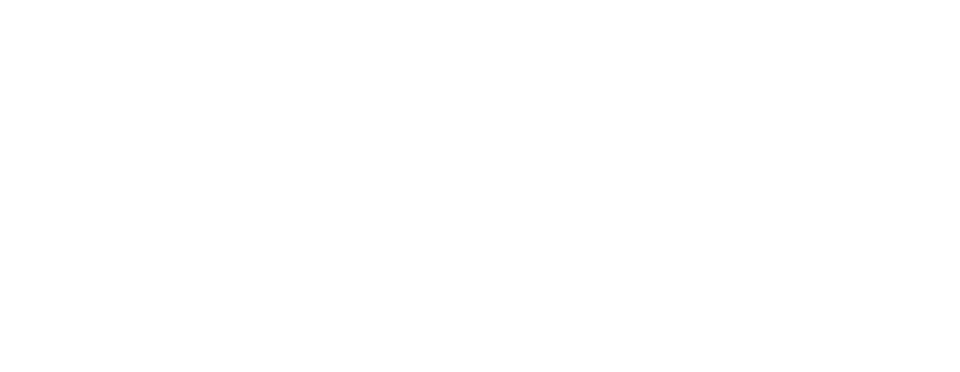
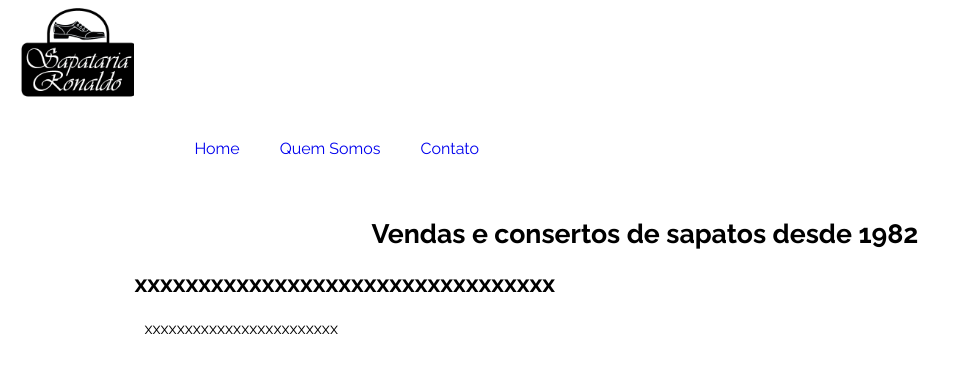
Before and after one commit to roberto7luna/sapataria-ronaldo, a plain HTML site: page index.html in a window 1280 px wide. Shown: the whole page, without its empty margins (0-960 px from the left). Drawn offline with Linux system fonts and the light colour scheme.

Commit message:
aula02maio

```diff
--- a/css/style.css
+++ b/css/style.css
@@ -0,0 +1,67 @@
+@import url('https://fonts.googleapis.com/css2?family=Raleway:wght@300;400;600;700&display=swap');
+
+body {
+  font-family: 'Raleway', sans-serif;
+}
+
+main {
+  margin: auto;
+  width: 80%;
+}
+
+
+.menu-navegacao {
+    width: 80%;
+    margin: auto;
+}
+
+
+
+.menu-navegacao ul {
+    display: flex;
+    justify-content: flex-start;
+    list-style: none;
+}
+
+.menu-navegacao li {
+    padding: 20px;
+}
+
+.menu-navegacao a {
+    text-decoration: none;
+}
+
+.titulo-pagina {
+    font-family: 'Raleway', sans-serif;
+    margin: 40px auto 10px;
+    padding-left: 10px;
+    width: 80%;
+    font-size: 48pt;
+    font-weight: 600;
+    color: SaddleBrown;
+
+}
+
+.subtitulo-pagina {
+  margin: 10px auto 10px;
+  padding-left: 10px;
+  width: 80%;
+  font-size: 20pt;
+  text-align: center;
+}
+
+.paragrafo-artigo {
+  font-size: 12pt;
+  margin: 10px 10px 10px 10px;
+  line-height: 1.4;
+}
+
+.banner{
+    width: 10%;
+    height: 200%;
+    object-fit: cover;
+    object-position: 5px 200%;
+
+
+
+}
--- a/index.html
+++ b/index.html
@@ -1,13 +1,45 @@
 <!DOCTYPE html>
-<html lang="pt-br">
+<html lang="pt-BR">
+
 <head>
     <meta charset="UTF-8">
     <meta http-equiv="X-UA-Compatible" content="IE=edge">
     <meta name="viewport" content="width=device-width, initial-scale=1.0">
     <link rel="stylesheet" href="css/style.css">
-    <title>Sapataria do ronaldo</title>
+    <link rel="shortcut icon" href="img/LogoSR.png" type="image/x-icon">
+
+    <title>Sapataria Ronaldo</title>
 </head>
+
 <body>
+    <header>
+        <img src="img/LogoSR.png" class="banner">
+
+
+        <nav class="menu-navegacao">
+            <ul>
+                <li><a href="index.html">Home</a></li>
+                <li><a href="quemsomos.html">Quem Somos</a></li>
+                <li><a href="contato.html">Contato</a></li>
+            </ul>
+        </nav>
+        <h1 class="titulo-pagina"></h1>
+        <h2 class="subtitulo-pagina"> Vendas e consertos de sapatos desde 1982</h2>
+    </header>
+
+    <main>
+
+        <article>
+
+            <h1 class="titulo-artigo">xxxxxxxxxxxxxxxxxxxxxxxxxxxxxxxxx</h1>
+
+            <p class="paragrafo-artigo">xxxxxxxxxxxxxxxxxxxxxxxx</p>
+
+        </article>
+
+
+    </main>
 
 </body>
+
 </html>
```
Also changed, not shown: contato.html (+2 -2 lines), quemsomos.html (+2 -2 lines), img/LogoSR.png (added), img/bolsaf1.png (added), img/bolsaf2.png (added), img/cinto.png (added), img/cinto1.png (added), img/cintof2.png (added), img/sapato.png (added), img/sapato1.png (added), img/sapatof1.png (added), img/sapatof2.png (added), img/sapfem.png (added), img/sapmas.png (added), 1 other file.
